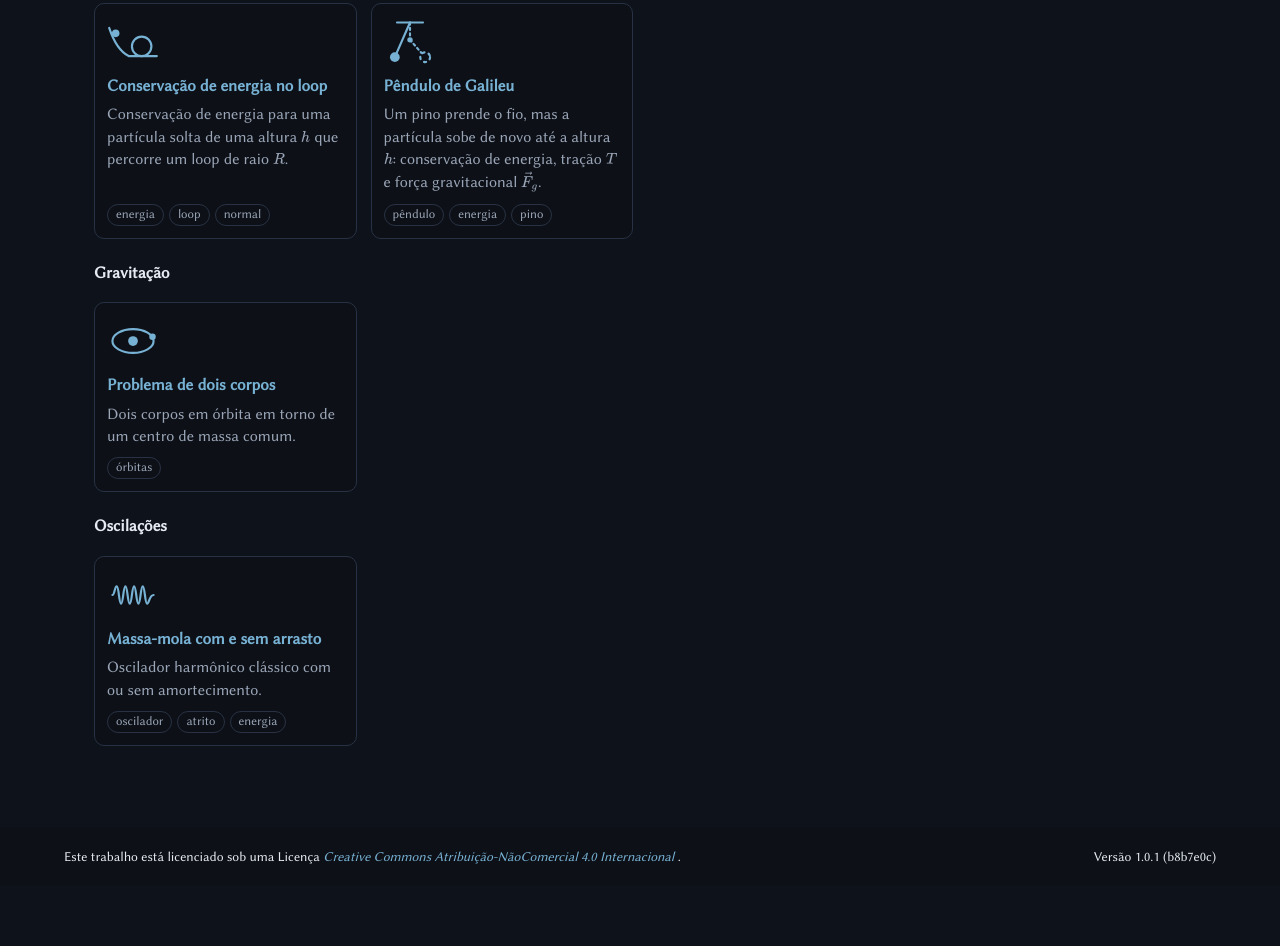
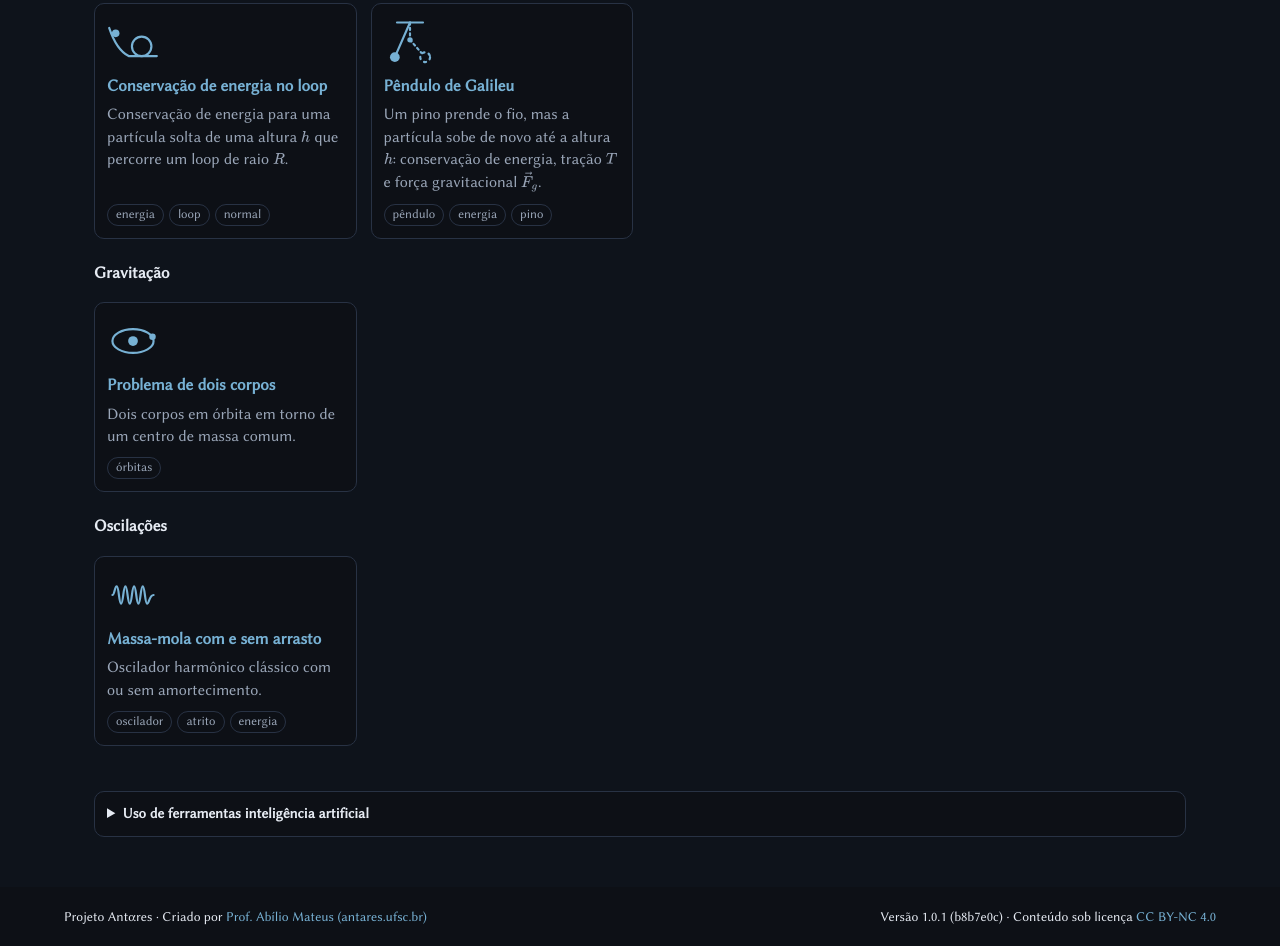
Before and after one commit to abiliomateus/projeto-antares, a plain HTML site: page sims/index.html in a window 1280 px wide. Shown: the part 1321-2267 px from the top of the page. Before the commit the page ends 2207 px from the top, so only its background shows below. Drawn offline with nearby package versions, Linux system fonts and the light colour scheme.

Commit message:
updating footer

```diff
--- a/js/header.js
+++ b/js/header.js
@@ -32,13 +32,17 @@ document.addEventListener("DOMContentLoaded", function () {
         footer.insertAdjacentHTML("afterbegin", `
             <div  class="licenca">
               <p>
-    Este trabalho está licenciado sob uma Licença
-    <a href="https://creativecommons.org/licenses/by-nc/4.0/deed.pt-br"
-       rel="license">
-      <em>Creative Commons Atribuição-NãoComercial 4.0 Internacional</em>
-    </a>.
+    Projeto Antαres · Criado por
+    <a href="https://antares.ufsc.br">Prof. Abílio Mateus (antares.ufsc.br)</a>
   </p>
-  <div id="versao"></div>
+  <p>
+    <span id="versao"></span>
+    · Conteúdo sob licença
+    <a href="https://creativecommons.org/licenses/by-nc/4.0/deed.pt_BR"
+       target="_blank" rel="license noopener">
+      CC BY-NC 4.0
+    </a>
+  </p>
   </div>
         `);
     }
--- a/sims/index.html
+++ b/sims/index.html
@@ -70,6 +70,15 @@
 })();
 </script>
 
+<div class="wrap">
+<section>
+<details class="card" style="max-width:100%">
+  <summary>Uso de ferramentas inteligência artificial</summary>
+  <p style="max-width:100%; margin:5px; padding:0">Ferramentas de inteligência artificial generativa foram utilizadas como auxiliares no desenvolvimento do núcleo computacional das simulações, incluindo tarefas de programação, depuração e aprimoramento do código. As ferramentas atuaram como apoio ao processo de desenvolvimento, sob orientação do autor, que permanece responsável pelo conteúdo, pelas escolhas pedagógicas e pela revisão e validação das simulações.</p>
+</details>
+</section>
+</div>
+
 <footer></footer>
 
 </body>
```
